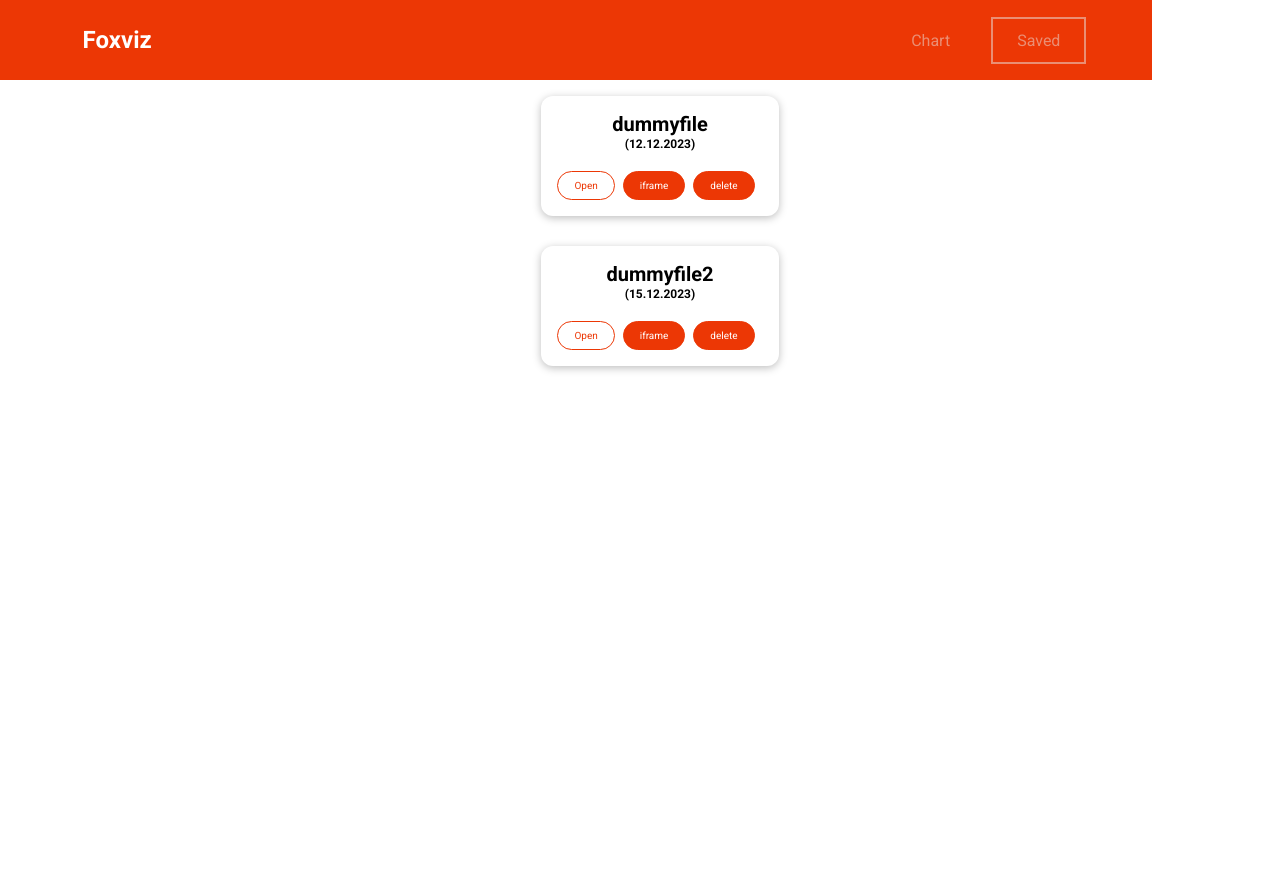
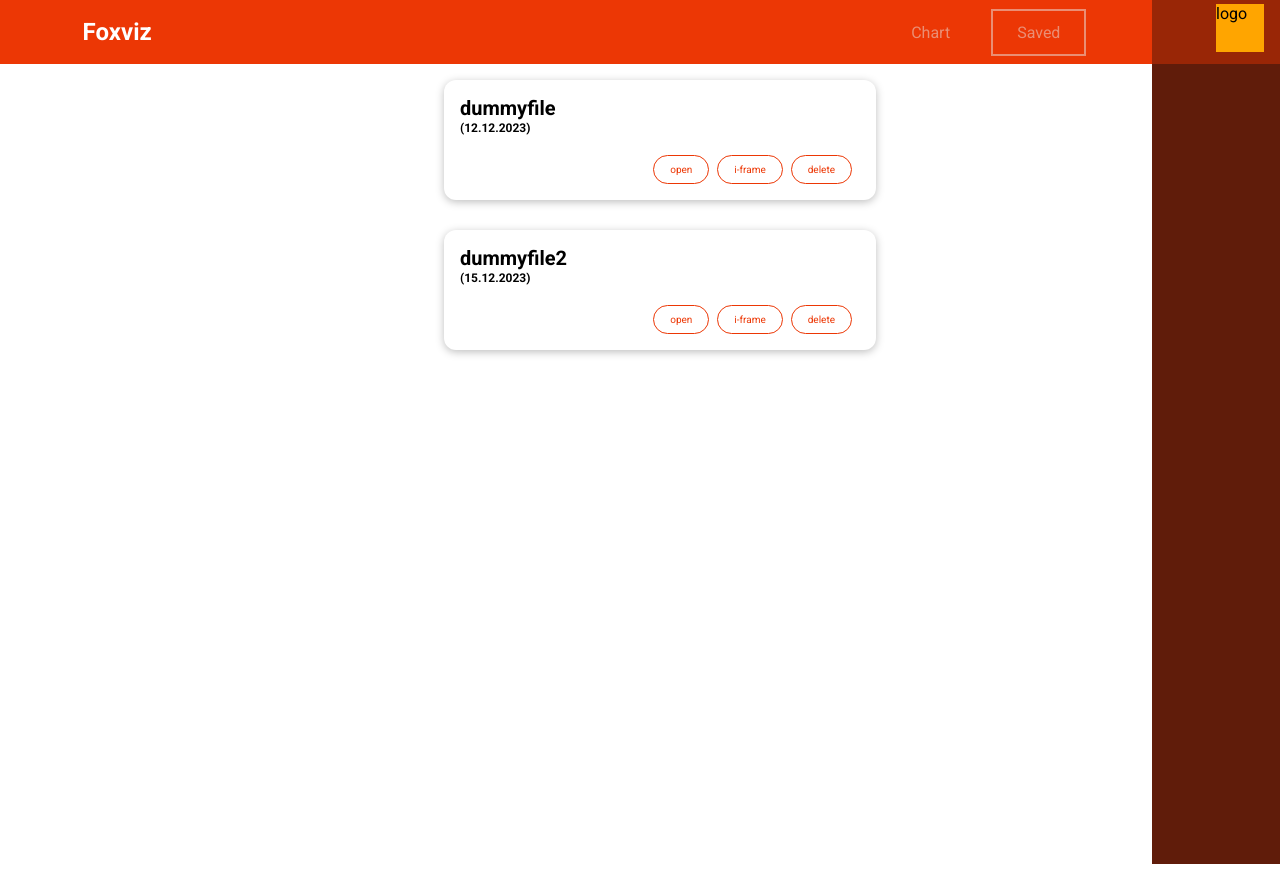
Before and after one commit to RKKRRRKK/chartapp, a Vue app: page /saved in a window 1280 px wide. Built offline with nearby package versions, Linux system fonts and the light colour scheme.

Commit message:
some really bad UI

```diff
--- a/src/App.vue
+++ b/src/App.vue
@@ -1,14 +1,17 @@
 <template>
   <the-header></the-header>
+  <the-sidebar></the-sidebar>
   <router-view></router-view>
 </template>
 
 <script>
 import TheHeader from './components/layout/TheHeader.vue';
+import TheSidebar from './components/layout/TheSidebar.vue';
 
 export default {
   components: {
-    TheHeader
+    TheHeader,
+    TheSidebar
   }
 }
 </script>
--- a/src/components/files/FileTile.vue
+++ b/src/components/files/FileTile.vue
@@ -4,9 +4,9 @@
         <h4>{{ name }}</h4>
         <h5>{{ '(' + date +')'  }}</h5>
         <div class="actions">
-            <base-button mode="outline" link to="/saved">Open</base-button>
-            <base-button link :to="iframePath">iframe</base-button>
-            <base-button link to="/saved">delete</base-button>
+            <base-button mode="outline" link to="/saved">open</base-button>
+            <base-button mode="outline" link :to="iframePath">i-frame</base-button>
+            <base-button mode="outline" link to="/saved">delete</base-button>
         </div>
     </li>
     </base-card>
@@ -29,9 +29,10 @@ export default {
 <style scoped>
 li {
     list-style-type: none;
+    width: 50vh;
 }
 h4 {
-    text-align: center;
+    text-align: left;
     margin: 0px;
     font-size: 20px;
 }
@@ -40,11 +41,14 @@ h5 {
     margin-bottom: 20px;
     margin-top: 1px;
     font-size: 12px;
-    text-align: center;
+    text-align: left;
 }
 
 .actions {
     font-size: 10px;
 }
 
+div {
+    text-align: right;
+}
 </style>
--- a/src/components/layout/TheHeader.vue
+++ b/src/components/layout/TheHeader.vue
@@ -19,7 +19,7 @@
 <style scoped>
 header {
   width: 90%;
-  height: 5rem;
+  height: 4rem;
   background-color: #ec3705;
   display: flex;
   justify-content: center;
--- /dev/null
+++ b/src/components/layout/TheSidebar.vue
@@ -0,0 +1,45 @@
+<template>
+    <div class="sidebar">
+        <div class="login">
+            <div class="logo">
+                logo
+            </div>
+        </div>
+        <div class="sheets"></div>
+    </div>
+  </template>
+
+
+<style scoped>
+.sidebar {
+    position: fixed;
+    right: 0px;
+    top:0px;
+    background-color: #ec3705;
+    width: 10%;
+    height: 100vh
+}
+.login {
+    background-color: #992606;
+    width: 100vh;
+    height: 4rem;
+}
+
+.logo {
+    background-color: orange;
+    width: 3rem;
+    height:3rem;
+    position: absolute;
+    right: 0px;
+    margin-right: 1rem;
+    margin-top: 0.25rem;
+}
+
+.sheets {
+    background-color: #601c0a;
+    height:100vh;
+}
+
+
+
+</style>
```
